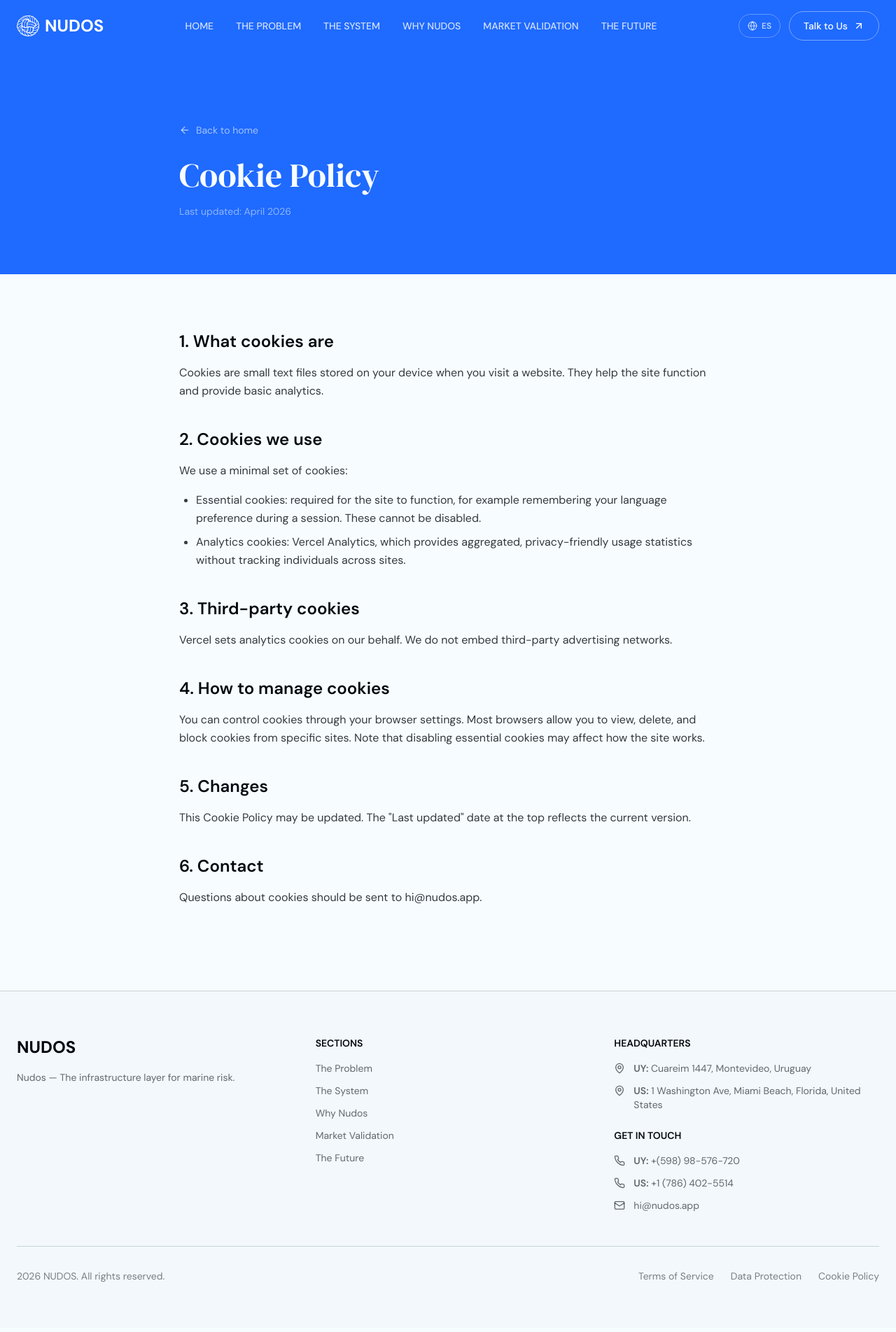
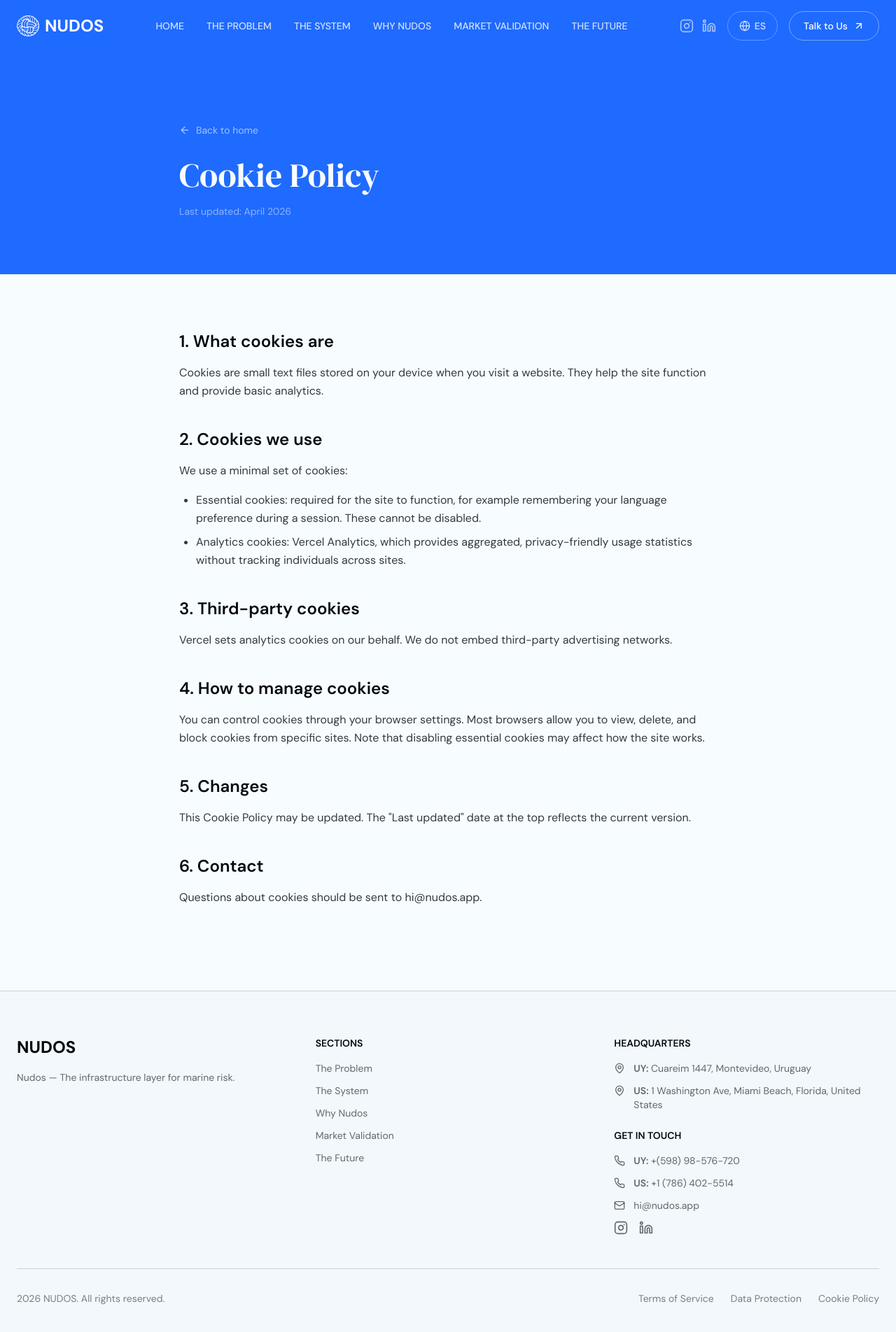
Before and after one commit to Nudos-Solutions/nudos-landing, a Next.js app: page /cookies in a window 1280 px wide. Shown: the top 1904 px of the page at 70% size. Built offline with nearby package versions, Linux system fonts and the light colour scheme.

Commit message:
{add} added social icons and links

```diff
--- a/components/footer.tsx
+++ b/components/footer.tsx
@@ -1,7 +1,7 @@
 "use client"
 
 import Link from "next/link"
-import { MapPin, Phone, Mail } from "lucide-react"
+import { MapPin, Phone, Mail, Instagram, Linkedin } from "lucide-react"
 import { useI18n } from "@/lib/i18n"
 
 export default function Footer() {
@@ -75,6 +75,26 @@ export default function Footer() {
                   {t.footer.email}
                 </a>
               </div>
+              <div className="flex items-center gap-4 mt-2">
+                <a
+                  href="https://www.instagram.com/usenudos"
+                  target="_blank"
+                  rel="noopener noreferrer"
+                  className="text-foreground/60 hover:text-accent transition-colors"
+                  aria-label="Instagram"
+                >
+                  <Instagram className="h-5 w-5" />
+                </a>
+                <a
+                  href="https://www.linkedin.com/company/nudos-app"
+                  target="_blank"
+                  rel="noopener noreferrer"
+                  className="text-foreground/60 hover:text-accent transition-colors"
+                  aria-label="LinkedIn"
+                >
+                  <Linkedin className="h-5 w-5" />
+                </a>
+              </div>
             </div>
           </div>
         </div>
--- a/components/header.tsx
+++ b/components/header.tsx
@@ -4,7 +4,7 @@ import type React from "react"
 import Link from "next/link"
 import Image from "next/image"
 import { useState, useEffect } from "react"
-import { Menu, X, ArrowUpRight, Globe } from "lucide-react"
+import { Menu, X, ArrowUpRight, Globe, Instagram, Linkedin } from "lucide-react"
 import { useI18n, type Locale } from "@/lib/i18n"
 
 export default function Header() {
@@ -79,13 +79,33 @@ export default function Header() {
             ))}
           </nav>
 
-          <div className="hidden md:flex items-center gap-3">
+          <div className="hidden md:flex items-center gap-4">
+            <div className={`flex items-center gap-3 transition-all duration-300 ${scrolled ? "opacity-0 w-0 overflow-hidden" : "opacity-100"}`}>
+              <a
+                href="https://www.instagram.com/usenudos"
+                target="_blank"
+                rel="noopener noreferrer"
+                className="text-white/60 hover:text-white transition-colors"
+                aria-label="Instagram"
+              >
+                <Instagram className="h-5 w-5" />
+              </a>
+              <a
+                href="https://www.linkedin.com/company/nudos-app"
+                target="_blank"
+                rel="noopener noreferrer"
+                className="text-white/60 hover:text-white transition-colors"
+                aria-label="LinkedIn"
+              >
+                <Linkedin className="h-5 w-5" />
+              </a>
+            </div>
             <button
               onClick={toggleLocale}
-              className={`flex items-center gap-1.5 rounded-full border px-3 py-2 text-xs font-semibold transition-colors ${scrolled ? "border-border text-foreground/70 hover:text-accent hover:border-accent" : "border-white/30 text-white/70 hover:text-white hover:border-white/60"}`}
+              className={`flex items-center gap-1.5 rounded-full border px-4 py-2.5 text-sm font-semibold transition-colors ${scrolled ? "border-border text-foreground/70 hover:text-accent hover:border-accent" : "border-white/30 text-white/70 hover:text-white hover:border-white/60"}`}
               aria-label={`Switch to ${locale === "en" ? "Spanish" : "English"}`}
             >
-              <Globe className="h-3.5 w-3.5" />
+              <Globe className="h-4 w-4" />
               {locale === "en" ? "ES" : "EN"}
             </button>
             <a
@@ -104,8 +124,8 @@ export default function Header() {
         </div>
 
         {mobileMenuOpen && (
-          <div className="md:hidden pt-4 pb-6">
-            <nav className="flex flex-col gap-4">
+          <div className="md:hidden pt-4 pb-6 mt-2 rounded-lg bg-background/95 backdrop-blur-md px-4">
+            <nav className="flex flex-col gap-4 py-4">
               {navItems.map((item) => (
                 <a
                   key={item.href}
@@ -117,11 +137,31 @@ export default function Header() {
                 </a>
               ))}
               <div className="flex items-center gap-3 pt-2">
+                <a
+                  href="https://www.instagram.com/usenudos"
+                  target="_blank"
+                  rel="noopener noreferrer"
+                  className="text-foreground/60 hover:text-accent transition-colors"
+                  aria-label="Instagram"
+                >
+                  <Instagram className="h-5 w-5" />
+                </a>
+                <a
+                  href="https://www.linkedin.com/company/nudos-app"
+                  target="_blank"
+                  rel="noopener noreferrer"
+                  className="text-foreground/60 hover:text-accent transition-colors"
+                  aria-label="LinkedIn"
+                >
+                  <Linkedin className="h-5 w-5" />
+                </a>
+              </div>
+              <div className="flex items-center gap-3 pt-2">
                 <button
                   onClick={toggleLocale}
-                  className="flex items-center gap-1.5 rounded-full border border-border px-3 py-2 text-xs font-semibold text-foreground/70 hover:text-accent hover:border-accent transition-colors"
+                  className="flex items-center gap-1.5 rounded-full border border-border px-4 py-2.5 text-sm font-semibold text-foreground/70 hover:text-accent hover:border-accent transition-colors"
                 >
-                  <Globe className="h-3.5 w-3.5" />
+                  <Globe className="h-4 w-4" />
                   {locale === "en" ? "ES" : "EN"}
                 </button>
                 <a
```
